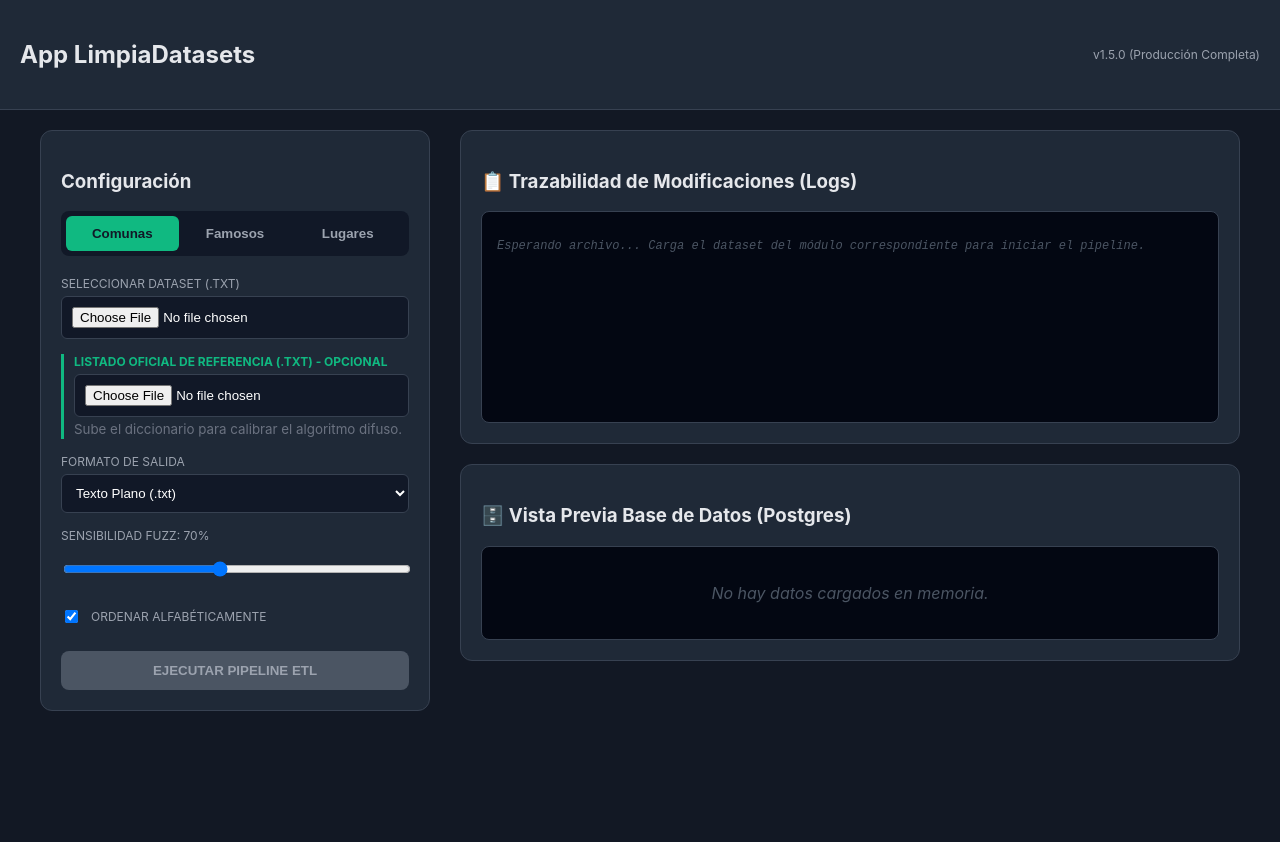
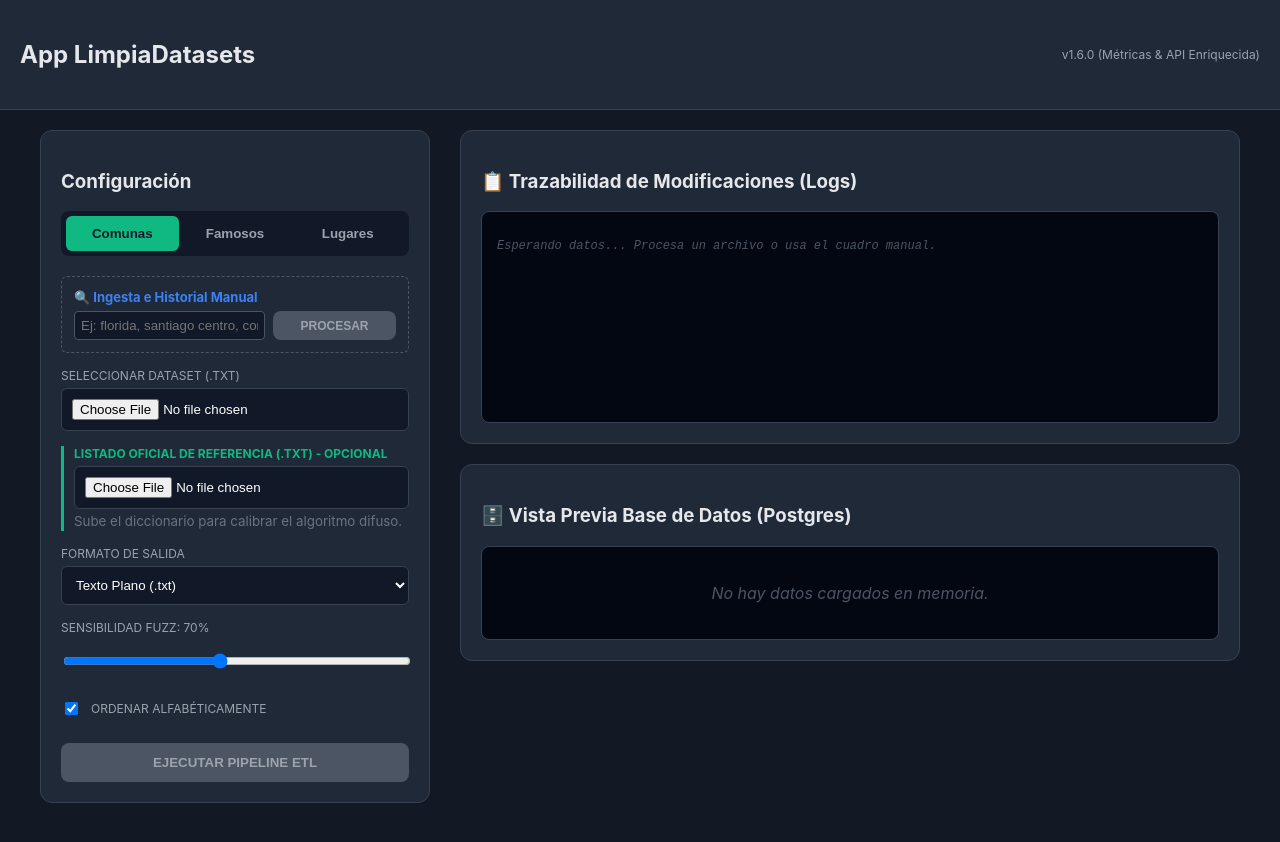
Before and after one commit to paununeza/limpiadatasets-etl, a React (Vite) app in the folder cliente-etl/: page / in a window 1280 px wide. Before the commit the page ends 800 px from the top, so only its background shows below. Built offline with nearby package versions, Linux system fonts and the light colour scheme.

Commit message:
Frontend: Agregada barra de búsqueda manual e integración de columnas de API para comunas

```diff
--- a/cliente-etl/src/App.jsx
+++ b/cliente-etl/src/App.jsx
@@ -5,6 +5,7 @@ export default function App() {
   const [pestana, setPestana] = useState('comunas'); // 'comunas', 'famosos' o 'lugares'
   const [archivo, setArchivo] = useState(null);
   const [archivoOficial, setArchivoOficial] = useState(null); // Listado oficial
+  const [comunaManual, setComunaManual] = useState(''); // Captura búsqueda manual
   const [cargando, setCargando] = useState(false);
   const [formato, setFormato] = useState('.txt');
   const [ordenar, setOrdenar] = useState(true);
@@ -15,37 +16,40 @@ export default function App() {
 
   const handleCambioArchivo = (e) => {
     setArchivo(e.target.files[0]);
+    setComunaManual(''); // Si sube archivo, limpiamos el manual
     setLogs([]);
     setDatosResultado([]);
   };
 
-  const ejecutarETL = async (e) => {
-    e.preventDefault();
-    if (!archivo) return;
+  const ejecutarETL = async (e, esManual = false) => {
+    if (e) e.preventDefault();
+
+    // Si no es manual y no hay archivo, no hace nada
+    if (!esManual && !archivo) return;
+    // Si es manual y viene vacío, no hace nada
+    if (esManual && !comunaManual.trim()) return;
 
     setCargando(true);
     const formData = new FormData();
-    formData.append('archivo', archivo);
     formData.append('sensibilidad', sensibilidad);
     formData.append('formato', formato);
     formData.append('ordenar', ordenar);
 
+    if (esManual) {
+      formData.append('comuna_manual', comunaManual.trim()); // ENVÍA LA BÚSQUEDA INDIVIDUAL
+    } else {
+      formData.append('archivo', archivo);
+    }
+
     // Si estamos en comunas y el usuario subió un archivo de referencia, lo adjuntamos
-    if (pestana === 'comunas' && archivoOficial) {
+    if (pestana === 'comunas' && archivoOficial && !esManual) {
       formData.append('archivo_oficial', archivoOficial);
     }
 
-    // Mapeo dinámico de endpoints del backend en Django (PRODUCCIÓN)
+    // Mapeo dinámico de endpoints del backend en Django
     let url = 'https://limpiadatasets-etl.onrender.com/api/etl/comunas/';
     if (pestana === 'famosos') url = 'https://limpiadatasets-etl.onrender.com/api/etl/famosos/';
     if (pestana === 'lugares') url = 'https://limpiadatasets-etl.onrender.com/api/etl/lugares/';
-
-/*
-    // Mapeo dinámico de endpoints del backend en Django
-    let url = 'http://localhost:8000/api/etl/comunas/';
-    if (pestana === 'famosos') url = 'http://localhost:8000/api/etl/famosos/';
-    if (pestana === 'lugares') url = 'http://localhost:8000/api/etl/lugares/';
-*/
 
     try {
       const respuesta = await axios.post(url, formData, {
@@ -53,6 +57,7 @@ export default function App() {
       });
       setLogs(respuesta.data.logs);
       setDatosResultado(respuesta.data.data);
+      if (esManual) setComunaManual(''); // Limpia el input si todo salió bien
     } catch (error) {
       console.error(error);
       alert("Error al conectar con el servidor Django.");
@@ -67,7 +72,9 @@ export default function App() {
       contenido = JSON.stringify(datosResultado, null, 2);
     } else if (formato === '.csv') {
       if (pestana === 'comunas') {
-        contenido = "ID;Comuna Normalizada\n" + datosResultado.map(c => `${c.id};${c.valor_oficial}`).join("\n");
+        // AÑADIDO CON REGION Y HABITANTES
+        contenido = "ID;Comuna Normalizada;Region;Habitantes\n" +
+          datosResultado.map(c => `${c.id};${c.valor_oficial};${c.region || 'No Encontrada'};${c.habitantes || 0}`).join("\n");
       } else if (pestana === 'famosos') {
         contenido = "Nombre;Fecha Nacimiento;Edad;Cumpleaños\n" +
           datosResultado.map(f => `${f.nombre};${f.fecha_nacimiento_chile};${f.edad};${f.es_cumpleanos}`).join("\n");
@@ -77,7 +84,7 @@ export default function App() {
       }
     } else {
       if (pestana === 'comunas') {
-        contenido = datosResultado.map(c => c.valor_oficial).join("\n");
+        contenido = datosResultado.map(c => `${c.valor_oficial} - ${c.region || 'No Encontrada'}`).join("\n");
       } else if (pestana === 'famosos') {
         contenido = datosResultado.map(f => `${f.nombre} - ${f.fecha_nacimiento_chile}`).join("\n");
       } else {
@@ -85,13 +92,10 @@ export default function App() {
       }
     }
 
-    // --- nombre archivo ---
     let nombreDescarga = `resultado_${pestana}_normalizado${formato}`;
 
     if (archivo && archivo.name) {
-      // Tomar nombre del archivo y remover la extensión original
       const nombreSinExtension = archivo.name.substring(0, archivo.name.lastIndexOf('.')) || archivo.name;
-      // Construir el nuevo nombre con el formato seleccionado
       nombreDescarga = `${nombreSinExtension}_normalizado${formato}`;
     }
 
@@ -107,7 +111,7 @@ export default function App() {
     <div>
       <header>
         <h2>App LimpiaDatasets</h2>
-        <span style={{color: '#9ca3af', fontSize: '12px'}}>v1.5.0 (Producción Completa)</span>
+        <span style={{color: '#9ca3af', fontSize: '12px'}}>v1.6.0 (Métricas & API Enriquecida)</span>
       </header>
 
       <main>
@@ -116,15 +120,43 @@ export default function App() {
           <h3>Configuración</h3>
 
           <div className="tabs">
-            <button type="button" className={pestana === 'comunas' ? 'active' : ''} onClick={() => { setPestana('comunas'); setArchivo(null); setArchivoOficial(null); setLogs([]); setDatosResultado([]); }}>Comunas</button>
+            <button type="button" className={pestana === 'comunas' ? 'active' : ''} onClick={() => { setPestana('comunas'); setArchivo(null); setArchivoOficial(null); setComunaManual(''); setLogs([]); setDatosResultado([]); }}>Comunas</button>
             <button type="button" className={pestana === 'famosos' ? 'active' : ''} onClick={() => { setPestana('famosos'); setArchivo(null); setLogs([]); setDatosResultado([]); }}>Famosos</button>
             <button type="button" className={pestana === 'lugares' ? 'active' : ''} onClick={() => { setPestana('lugares'); setArchivo(null); setLogs([]); setDatosResultado([]); }}>Lugares</button>
           </div>
 
-          <form onSubmit={ejecutarETL}>
+          {/* MENÚ DE BÚSQUEDA MANUAL */}
+          {pestana === 'comunas' && (
+            <div style={{ padding: '12px', border: '1px dashed #4b5563', borderRadius: '6px', marginBottom: '15px', backgroundColor: '#1f2937' }}>
+              <label style={{ fontSize: '13px', fontWeight: 'bold', color: '#3b82f6', display: 'block', marginBottom: '6px' }}>
+                🔍 Ingesta e Historial Manual
+              </label>
+              <div style={{ display: 'flex', gap: '8px' }}>
+                <input
+                  type="text"
+                  value={comunaManual}
+                  onChange={(e) => { setComunaManual(e.target.value); setArchivo(null); }}
+                  placeholder="Ej: florida, santiago centro, conce"
+                  style={{ flex: 1, padding: '6px', borderRadius: '4px', border: '1px solid #4b5563', backgroundColor: '#111827', color: 'white' }}
+                />
+                <button
+                  type="button"
+                  onClick={(e) => ejecutarETL(e, true)}
+                  disabled={cargando || !comunaManual.trim()}
+                  className="btn btn-primary"
+                  style={{ padding: '6px 12px', fontSize: '12px', margin: 0 }}
+                >
+                  Procesar
+                </button>
+              </div>
+            </div>
+          )}
+
+          <form onSubmit={(e) => ejecutarETL(e, false)}>
             <div className="form-group">
               <label>Seleccionar Dataset (.txt)</label>
-              <input type="file" accept=".txt" onChange={handleCambioArchivo} required />
+              {}
+              <input type="file" accept=".txt" onChange={handleCambioArchivo} required={!comunaManual} />
             </div>
 
             {/* Carga del listado oficial de comunas*/}
@@ -178,7 +210,7 @@ export default function App() {
             <h3>📋 Trazabilidad de Modificaciones (Logs)</h3>
             <div className="console">
               {logs.length === 0 ? (
-                <p style={{color: '#4b5563', fontStyle: 'italic'}}>Esperando archivo... Carga el dataset del módulo correspondiente para iniciar el pipeline.</p>
+                <p style={{color: '#4b5563', fontStyle: 'italic'}}>Esperando datos... Procesa un archivo o usa el cuadro manual.</p>
               ) : (
                 logs.map((log, i) => (
                   <p key={i} className={log.includes('ELIMINADO') ? 'log-error' : log.includes('FUZZ') ? 'log-fuzz' : ''}>
@@ -195,12 +227,14 @@ export default function App() {
               {datosResultado.length === 0 ? (
                 <p style={{padding: '20px', color: '#4b5563', fontStyle: 'italic', textAlign: 'center'}}>No hay datos cargados en memoria.</p>
               ) : pestana === 'comunas' ? (
-                /* Renderizado de Tabla Comunas */
+                /* RENDERIZADO TABLA COMUNAS ACTUALIZADO CON DATOS CONSOLIDADOS DE LA API */
                 <table>
                   <thead>
                     <tr>
                       <th>ID Registro</th>
-                      <th>Comuna Normalizada (Tabla TerminoValido)</th>
+                      <th>Comuna Normalizada</th>
+                      <th>Región (API Externa)</th>
+                      <th>Habitantes (Censo)</th>
                     </tr>
                   </thead>
                   <tbody>
@@ -208,6 +242,8 @@ export default function App() {
                       <tr key={i}>
                         <td style={{color: '#6b7280', fontFamily: 'monospace'}}>{c.id}</td>
                         <td style={{color: 'white', fontWeight: 'bold'}}>{c.valor_oficial}</td>
+                        <td style={{color: '#10b981'}}>{c.region || 'No Encontrada'}</td>
+                        <td style={{color: '#3b82f6', fontFamily: 'monospace'}}>{c.habitantes ? c.habitantes.toLocaleString('cl-CL') : '0'}</td>
                       </tr>
                     ))}
                   </tbody>
```
